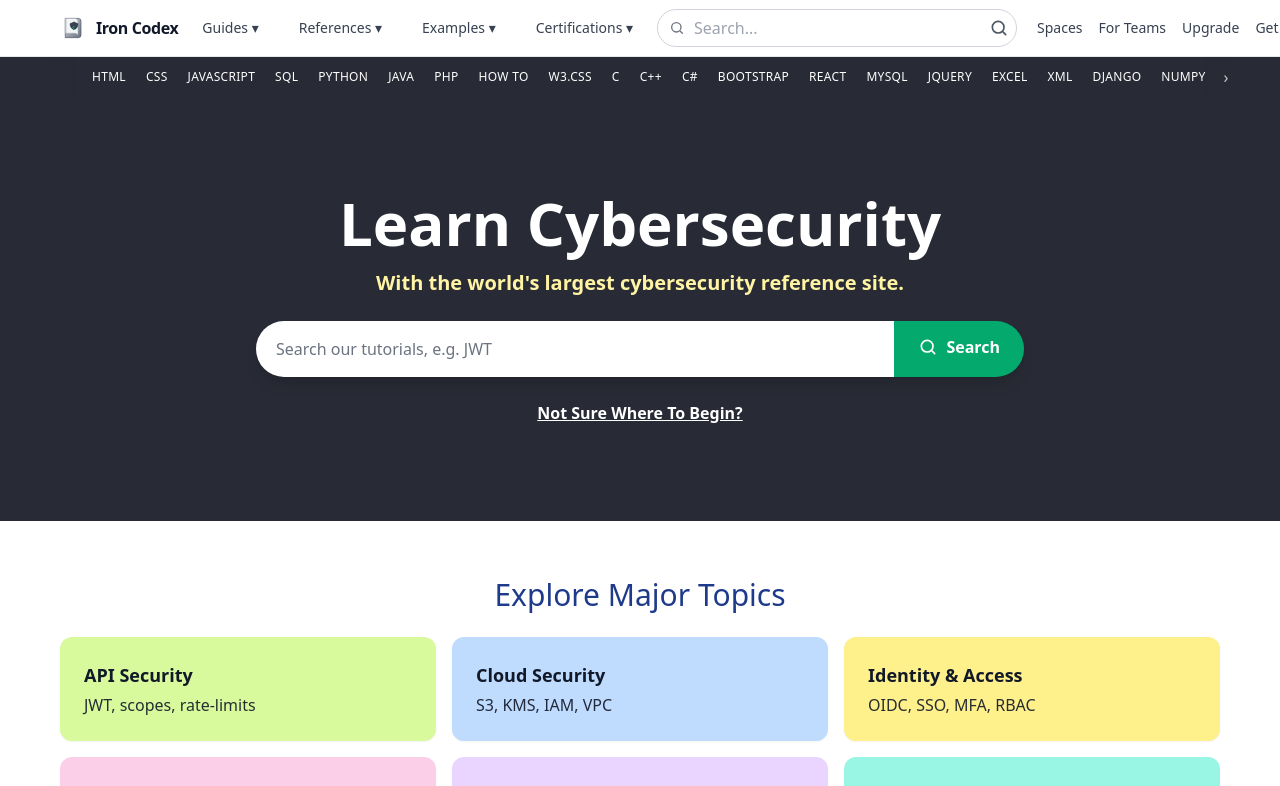
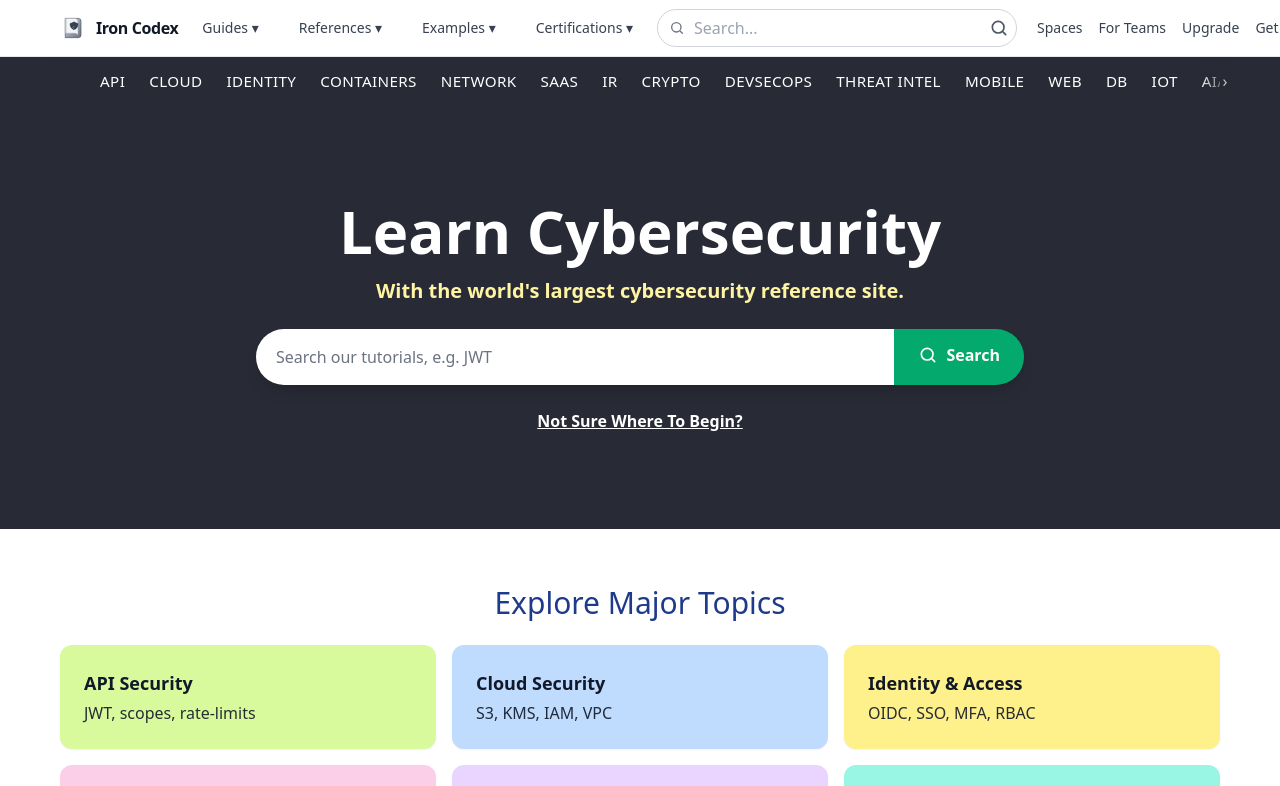
Before and after one commit to cp262808/Projects, a Next.js app in the folder iron-codex-w3-w3schools-next/: page / in a window 1280 px wide. Shown: the top 786 px of the page. Built offline with nearby package versions, Linux system fonts and the light colour scheme.

Commit message:
Update NavBar.tsx

```diff
--- a/iron-codex-w3-w3schools-next/components/NavBar.tsx
+++ b/iron-codex-w3-w3schools-next/components/NavBar.tsx
@@ -42,6 +42,8 @@
     el.scrollBy({ left: delta, behavior: "smooth" });
     setTimeout(updateArrows, 240);
   };
+
+  const topics = ['API','Cloud','Identity','Containers','Network','SaaS','IR','Crypto','DevSecOps','Threat Intel','Mobile','Web','DB','IoT','AI/ML','Supply','Zero Trust','Compliance','Risk','Arch','Vuln','Pentest'];
 
   return (
     <header className="sticky top-0 z-50">
@@ -100,7 +102,6 @@
 
       {/* Topics strip with ghost arrows (inset to container) */}
       <div className="relative text-white" style={{backgroundColor:"#282A35"}}>
-        {/* The container wrapper is *relative*; arrows and fades are positioned within it */}
         <div className="relative mx-auto max-w-[1200px] px-5">
           {/* Ghost arrows */}
           <button type="button" aria-label="Scroll left" onClick={()=>scrollByAmount("left")} className={`topics-arrow-ghost topics-arrow-left-ghost ${canLeft ? "" : "opacity-0 pointer-events-none"}`}>
@@ -110,22 +111,22 @@
             <span aria-hidden>›</span>
           </button>
 
-          {/* Edge fades, also inside container */}
+          {/* Edge fades */}
           <div className="edge-fade edge-left" aria-hidden="true"></div>
           <div className="edge-fade edge-right" aria-hidden="true"></div>
 
-          {/* Scrollable topics */}
-          <div ref={scrollerRef} className="h-10 flex items-center gap-4 md:gap-5 overflow-x-auto uppercase text-xs tracking-wide whitespace-nowrap topics-scroll ps-8 pe-8">
-            {['HTML','CSS','JAVASCRIPT','SQL','PYTHON','JAVA','PHP','HOW TO','W3.CSS','C','C++','C#','BOOTSTRAP','REACT','MYSQL','JQUERY','EXCEL','XML','DJANGO','NUMPY','PANDAS','NODEJS','DSA'].map((t)=> (
-              <Link key={t} href="#" className="whitespace-nowrap hover:text-[#04AA6D]">{t}</Link>
+          {/* Scrollable topics (CYBERSECURITY list restored) */}
+          <div ref={scrollerRef} className="h-11 md:h-12 flex items-center gap-5 md:gap-6 overflow-x-auto uppercase text-sm md:text-[0.95rem] tracking-wide whitespace-nowrap topics-scroll ps-10 pe-10">
+            {topics.map((t)=> (
+              <Link key={t} href={`/topics/${t.toLowerCase().replace(/[^a-z0-9]+/g,'-')}`} className="whitespace-nowrap hover:text-[#04AA6D]">{t}</Link>
             ))}
           </div>
         </div>
       </div>
 
-      {/* Component-scoped CSS so you don't need globals changes */}
+      {/* Scoped CSS (no globals changes needed) */}
       <style jsx global>{`
-        .topics-arrow-ghost{ position:absolute; top:0; bottom:0; width:28px; display:flex; align-items:center; justify-content:center; color: rgba(255,255,255,.75); z-index:25; }
+        .topics-arrow-ghost{ position:absolute; top:0; bottom:0; width:30px; display:flex; align-items:center; justify-content:center; color: rgba(255,255,255,.75); z-index:25; }
         .topics-arrow-ghost:hover{ color:#fff; }
         .topics-arrow-left-ghost{ left:0; }
         .topics-arrow-right-ghost{ right:0; }
@@ -134,7 +135,7 @@
         .topics-scroll { scrollbar-width: none; }
         .topics-scroll { -ms-overflow-style: none; }
 
-        .edge-fade { position:absolute; top:0; bottom:0; width:36px; pointer-events:none; }
+        .edge-fade { position:absolute; top:0; bottom:0; width:40px; pointer-events:none; }
         .edge-left { left:0; background: linear-gradient(to right, rgba(40,42,53,1) 20%, rgba(40,42,53,0)); }
         .edge-right { right:0; background: linear-gradient(to left, rgba(40,42,53,1) 20%, rgba(40,42,53,0)); }
       `}</style>
```
